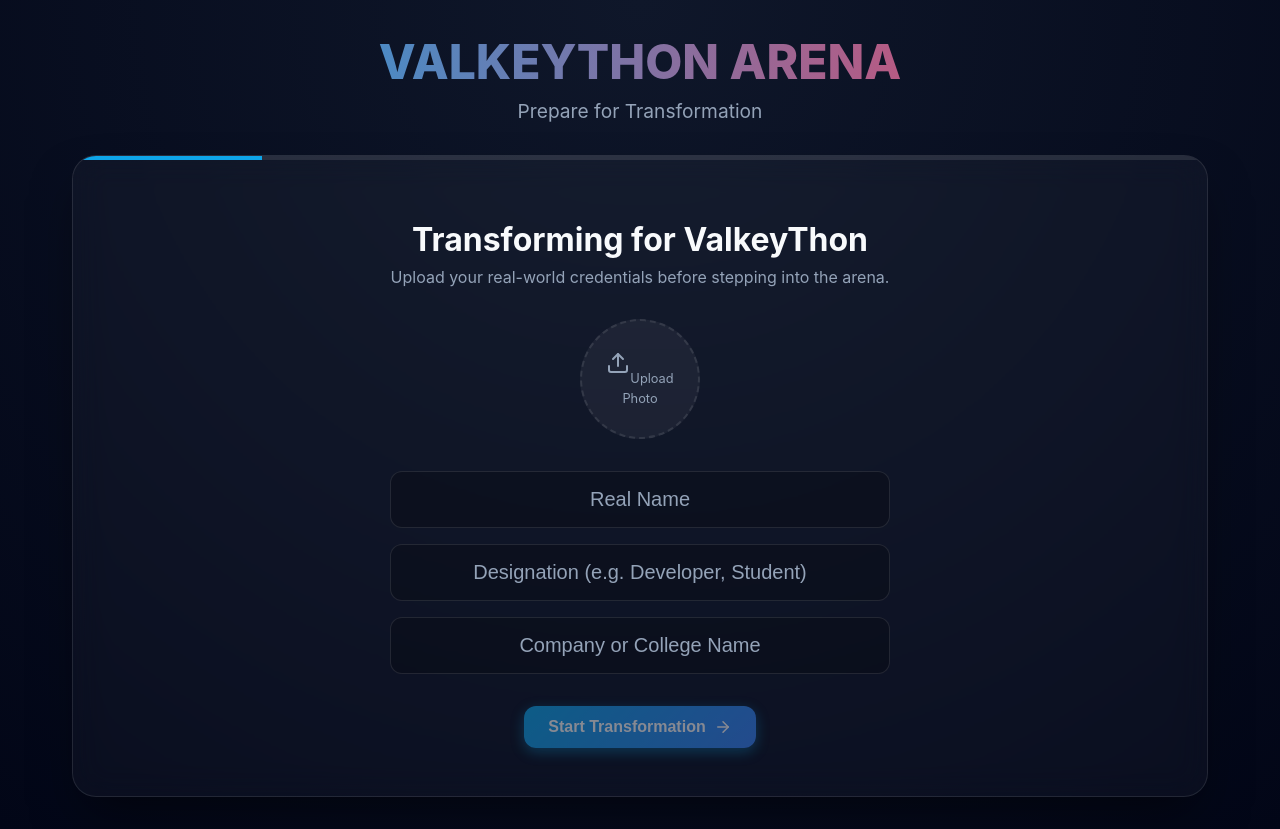
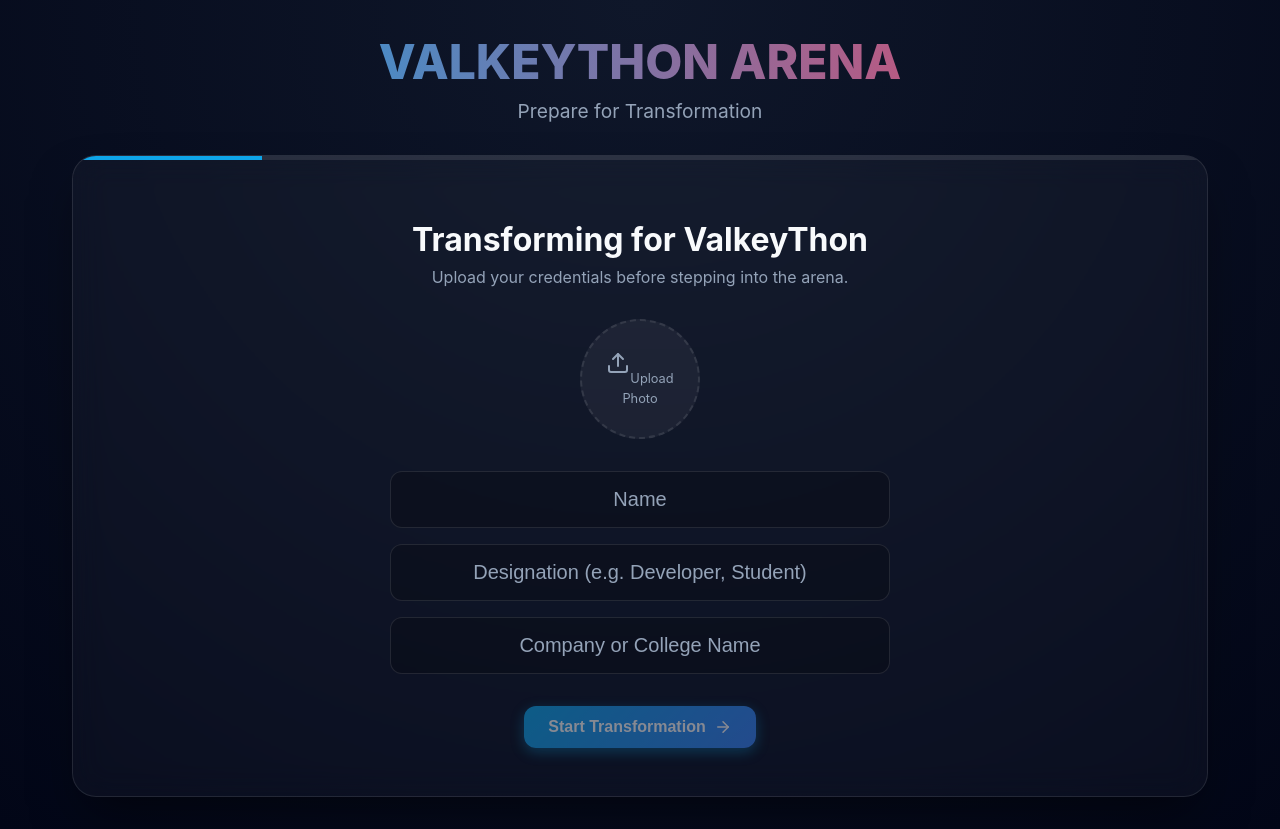
Before and after one commit to vsamhita2028/virtual-ticket-generator, a React (Vite) app: page / in a window 1280 px wide. Built offline with nearby package versions, Linux system fonts and the light colour scheme.

Commit message:
updated form fields

```diff
--- a/src/components/PlayerCard.jsx
+++ b/src/components/PlayerCard.jsx
@@ -148,7 +148,7 @@ export default function PlayerCard({ data, onRestart }) {
               {/* Real Identity */}
               <div style={{ flex: 1, paddingRight: '1rem' }}>
                 <div style={{ fontSize: '0.75rem', color: 'var(--color-text-muted)', textTransform: 'uppercase', letterSpacing: '1px', marginBottom: '0.25rem' }}>
-                  Real World ID
+                  Identity
                 </div>
                 <div style={{ fontSize: '1.6rem', fontWeight: 800, color: 'white', lineHeight: 1.1 }}>
                   {data.realName}
--- a/src/components/ProfileUpload.jsx
+++ b/src/components/ProfileUpload.jsx
@@ -34,7 +34,7 @@ export default function ProfileUpload({ onNext, initialData }) {
     <div className="animate-fade-in" style={{ maxWidth: '500px', margin: '0 auto', padding: '1rem 0' }}>
       <h2 className="text-center mb-2" style={{ fontSize: '2rem' }}>Transforming for ValkeyThon</h2>
       <p className="text-center mb-8" style={{ color: 'var(--color-text-muted)' }}>
-        Upload your real-world credentials before stepping into the arena.
+        Upload your credentials before stepping into the arena.
       </p>
 
       <form onSubmit={handleSubmit}>
@@ -80,7 +80,7 @@ export default function ProfileUpload({ onNext, initialData }) {
           <input
             type="text"
             className="input-field"
-            placeholder="Real Name"
+            placeholder="Name"
             value={realName}
             onChange={(e) => setRealName(e.target.value)}
           />
```
